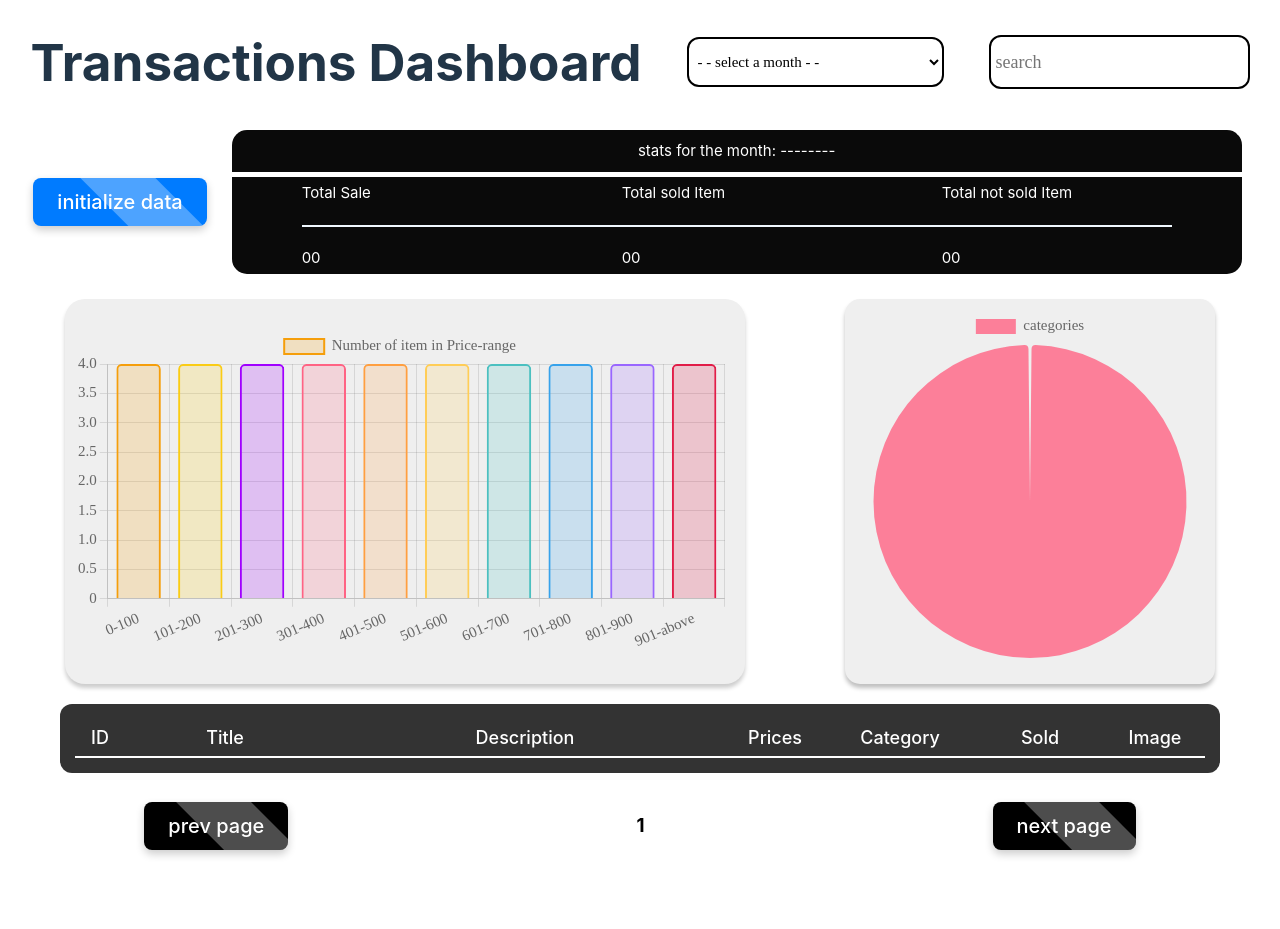
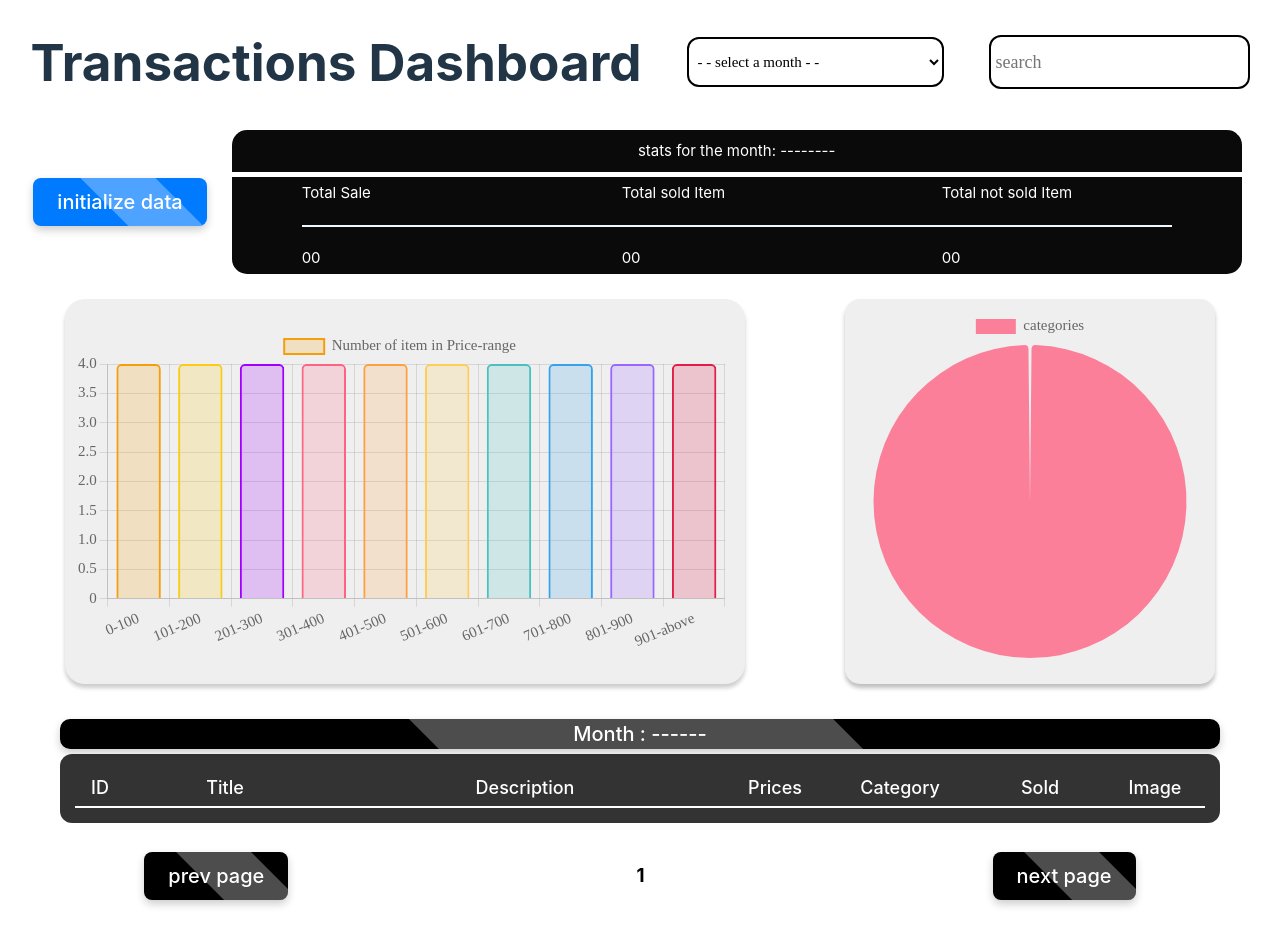
Before and after one commit to kiShubham/Roxiler_assignment, a React (Vite) app in the folder client/: page / in a window 1280 px wide. Before the commit the page ends 879 px from the top, so only its background shows below. Built offline with nearby package versions, Linux system fonts and the light colour scheme.

Commit message:
feat(search) and edgeCases

```diff
--- a/client/src/Components/Home/Home.jsx
+++ b/client/src/Components/Home/Home.jsx
@@ -14,26 +14,42 @@ const Home = () => {
   const [statsAndChartData, setStatsAndChartData] = useState({});
   const [initialization, setInitialized] = useState(false);
   const [pageNum, setPageNum] = useState(1);
+  const [lastPageNum, setLastPageNum] = useState({ num: 2, bool: false });
+  const [monthVsSearch, setMonthVsSearch] = useState("month"); // setting preference
 
   const handleMonth = (data) => {
     let month = data.trim();
     if (data != "month") {
       setMonth(month);
     }
+    setMonthVsSearch("month");
   };
+  console.log(lastPageNum.num, "open");
 
   const handlePageNum = (bool) => {
+    // let lastPageNum = !month && monthVsSearch === "search" ? 7 : 2;
+    console.log(lastPageNum.num, "handlePageNUm");
+
     if (initialization)
-      bool === true && pageNum < 2
+      bool === true && pageNum < lastPageNum.num && transactionData.length > 0
         ? setPageNum((prev) => prev + 1)
         : pageNum > 1
         ? setPageNum((prev) => prev - 1)
         : null;
-    //not going beyond 2nd page , as no month has more than 10 items;after 2 coming back to 1
+    return;
+    //*not going beyond 2nd page , as no month has more than 10 items;after 2 coming back to 1
+    //*if showing all items then it should be 7 pages , last page will be empty, showing no more remaining products
   };
 
   const handleSearch = (e) => {
+    if (!initialization) {
+      return window.alert(
+        "initialze the data first ,\n Press `initalize Data` button"
+      );
+    }
     let text = e.target.value;
+    !text.length ? setsSearchText("") : setsSearchText(text);
+    setMonthVsSearch("search");
   };
   const handleInitializeBtn = async () => {
     if (!initialization) {
@@ -47,9 +63,19 @@ const Home = () => {
   };
 
   useEffect(() => {
-    if (initialization) {
-      const getTransactionData = async (month, pageNum) => {
-        const res = await fetchAllTransactions(month, pageNum);
+    if (initialization && (month || monthVsSearch === "search")) {
+      const getTransactionData = async (
+        month,
+        pageNum,
+        searchText,
+        preference
+      ) => {
+        const res = await fetchAllTransactions(
+          month,
+          pageNum,
+          searchText,
+          preference
+        );
         setTransactionData(res.data);
         // console.log(res.data);
       };
@@ -60,15 +86,22 @@ const Home = () => {
       };
 
       const fetchData = async () => {
-        await getTransactionData(month, pageNum);
+        await getTransactionData(month, pageNum, searchText, monthVsSearch);
         await getStatsAndChartData(month);
       };
       fetchData();
+
+      if (!searchText && monthVsSearch == "search" && !month) {
+        //showing all products thats why 7 pages
+        setLastPageNum({ num: 7, bool: false });
+      } else {
+        //showing filtered products thats why 2 pages
+        if (lastPageNum.bool === false) setPageNum(1); // if already page is num is done 1 then do not change again ;
+        setLastPageNum({ num: 2, bool: true });
+      }
     }
-  }, [month, pageNum]);
+  }, [month, pageNum, searchText, monthVsSearch]);
 
-  console.log(pageNum);
-  console.log(transactionData);
   return (
     <div className={styles.home}>
       <div className={styles.header}>
@@ -78,8 +111,7 @@ const Home = () => {
           type="text"
           className={styles.input}
           placeholder="search"
-          value={searchText}
-          onChange={(e) => setsSearchText(e.target.value)}
+          onChange={handleSearch}
         />
       </div>
       <div className={styles.initializeBar}>
@@ -100,7 +132,12 @@ const Home = () => {
         <ChartComponent bool={false} pData={statsAndChartData.pieChart} />
       </div>
       <div>
-        <Table data={transactionData} />
+        <Table
+          data={transactionData}
+          month={month}
+          preference={monthVsSearch}
+          searchText={searchText}
+        />
       </div>
       <div className={styles.pagination}>
         <button
@@ -114,7 +151,9 @@ const Home = () => {
           className={styles.initializeBtn}
           onClick={() => handlePageNum(true)}
         >
-          next page
+          {transactionData.length === 0 && pageNum > 1
+            ? "prev page"
+            : "next page"}
         </button>
       </div>
     </div>
--- a/client/src/Components/Home/Home.module.css
+++ b/client/src/Components/Home/Home.module.css
@@ -57,7 +57,6 @@
   color: white;
   background-color: #007bff;
   border: none;
-  cursor: pointer;
   overflow: hidden;
   outline: none;
   box-shadow: 0 4px 8px rgba(0, 0, 0, 0.2);
--- a/client/src/Components/Table/Table.jsx
+++ b/client/src/Components/Table/Table.jsx
@@ -2,9 +2,19 @@
 import styles from "./Table.module.css";
 // import data from "../../assets/seedData.json";
 
-const Table = ({ data }) => {
+const Table = ({ data, month, preference, searchText }) => {
   return (
     <div>
+      <div className={styles.specialClass}>
+        {preference === "search" && searchText
+          ? `search result for : ${searchText} `
+          : month
+          ? `Month : ${month}`
+          : preference === "search" && !searchText
+          ? `showing all items`
+          : `Month : ------`}
+      </div>
+
       <div className={styles.table}>
         <div className={styles.tableHeadings}>
           <div className={styles.id}>ID</div>
--- a/client/src/Components/Table/Table.module.css
+++ b/client/src/Components/Table/Table.module.css
@@ -60,3 +60,58 @@
   font-size: 15px;
   font-weight: 500;
 }
+.specialClass {
+  width: 1160px;
+  border: 1px solid black;
+  border-radius: 10px;
+  margin-bottom: 5px;
+  margin-top: 15px;
+  text-align: center;
+}
+
+.specialClass {
+  position: relative;
+  font-size: 20px;
+  font-weight: 500;
+  color: white;
+  background-color: black;
+  border: none;
+
+  overflow: hidden;
+  outline: none;
+  box-shadow: 0 4px 8px rgba(0, 0, 0, 0.2);
+  transition: transform 0.2s;
+}
+.specialClass:hover {
+  transform: scale(1.05);
+}
+.specialClass:before {
+  content: "";
+  position: absolute;
+  top: -50%;
+  left: -40%;
+  width: 200%;
+  height: 1000%;
+  background: rgba(255, 255, 255, 0.3);
+  transform: rotate(45deg);
+  transition: all 1s ease;
+}
+.specialClass:hover:before {
+  top: -50%;
+  left: 150%;
+  transition: all 1.5s ease;
+}
+.specialClass:after {
+  content: "";
+  position: absolute;
+  top: 0;
+  left: -75%;
+  width: 50px;
+  height: 200%;
+  background: rgba(255, 255, 255, 0.5);
+  transform: skewX(-20deg);
+  transition: left 0.5s ease;
+}
+.specialClass:hover:after {
+  left: 125%;
+}
--- a/client/src/apis/api.js
+++ b/client/src/apis/api.js
@@ -15,10 +15,15 @@ export const initialize = async () => {
   }
 };
 
-export const fetchAllTransactions = async (month, pageNum) => {
+export const fetchAllTransactions = async (
+  month,
+  pageNum,
+  searchText,
+  preference
+) => {
   try {
     const res = await axios.get(
-      `${Backend_EndPoint}/api/transactions/all?month=${month}&pageNum=${pageNum}`
+      `${Backend_EndPoint}/api/transactions/all?month=${month}&pageNum=${pageNum}&searchText=${searchText}&preference=${preference}`
     );
     return res;
   } catch (error) {
```
Also changed, not shown: 1 other file (tests, documents, lock files or other folders).
